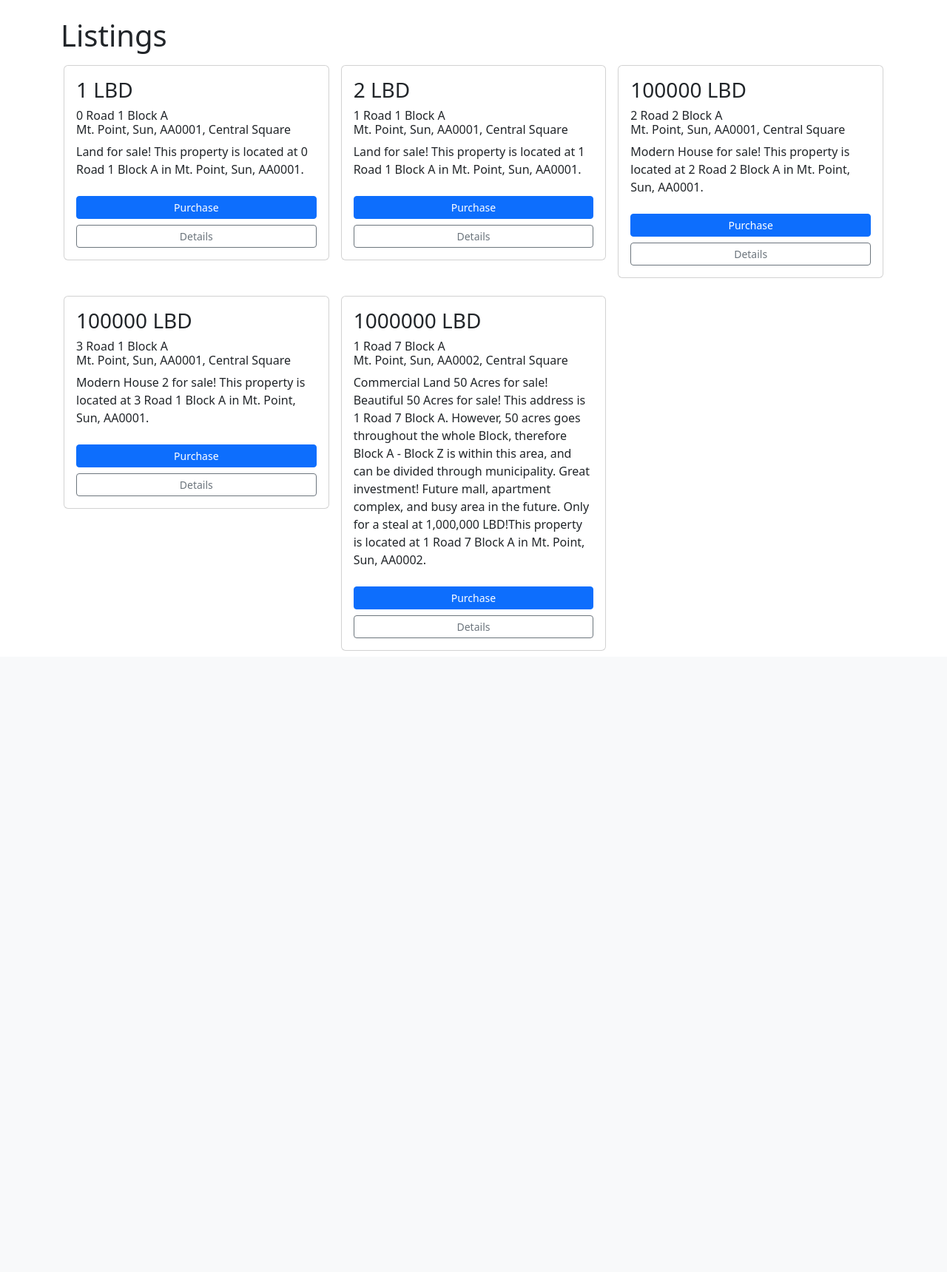
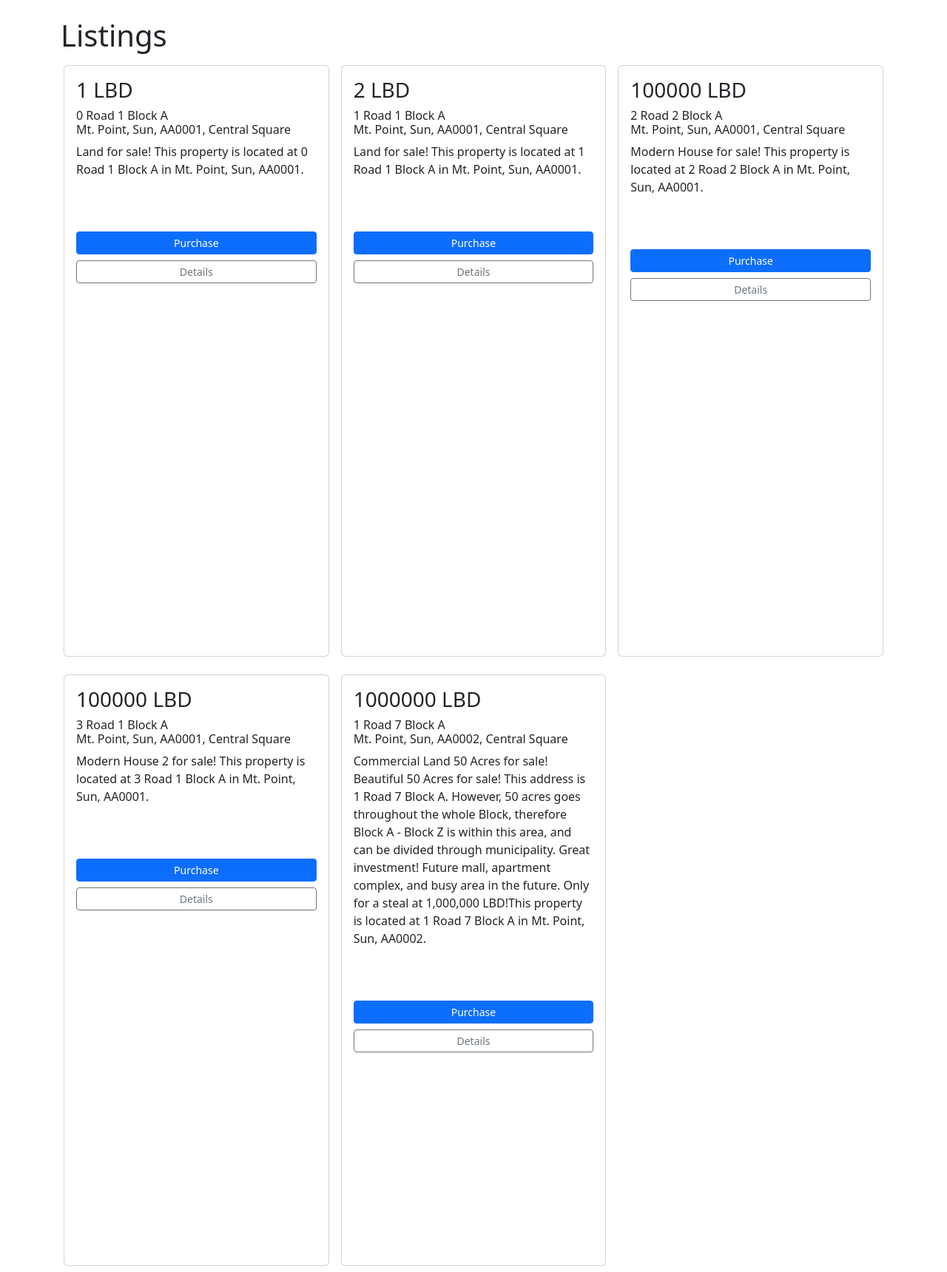
Before and after one commit to coding986532/game, a Django app: page /listings/ in a window 1280 px wide. Shown: the part 56-1776 px from the top of the page at 74% size. Before the commit the page ends 936 px from the top, so only its background shows below. Run offline with Django 5.2, Linux system fonts and the light colour scheme; data comes from the database, SQL or seed files in the repository; both versions use the stored data as it was after the commit.

Commit message:
asdfasdfasfd

```diff
--- a/payments/templates/listings.html
+++ b/payments/templates/listings.html
@@ -8,11 +8,13 @@
     <div class="row row-cols-1 row-cols-sm-1 row-cols-md-3 g-2">
         {% for listing in listings %}
         <div class="col-sm-4 p-2">
-          <div class="card" style="max-width: 26em;">
+          <div class="card" style="max-width: 26em; height: 50em">
             <div class="card-body">
               <h3>{{listing.price}} LBD</h3>
               <h6 class="card-title">{{ listing.street }} <br>{{listing.city}}, {{listing.state}}, {{listing.zip}}, {{listing.territory}}</h6>
               <p class="card-text">{{listing.name}} for sale! {{listing.description}}This property is located at {{listing.street}} in {{listing.city}}, {{listing.state}}, {{listing.zip}}.</p>
+             <br>
+             <br>
               <form method="post" action="/listing/buy">
                 {% csrf_token %}
                 <input type="hidden" name="propertyid" value="{{ listing.id }}">
```
Also changed, not shown: db.sqlite3.
